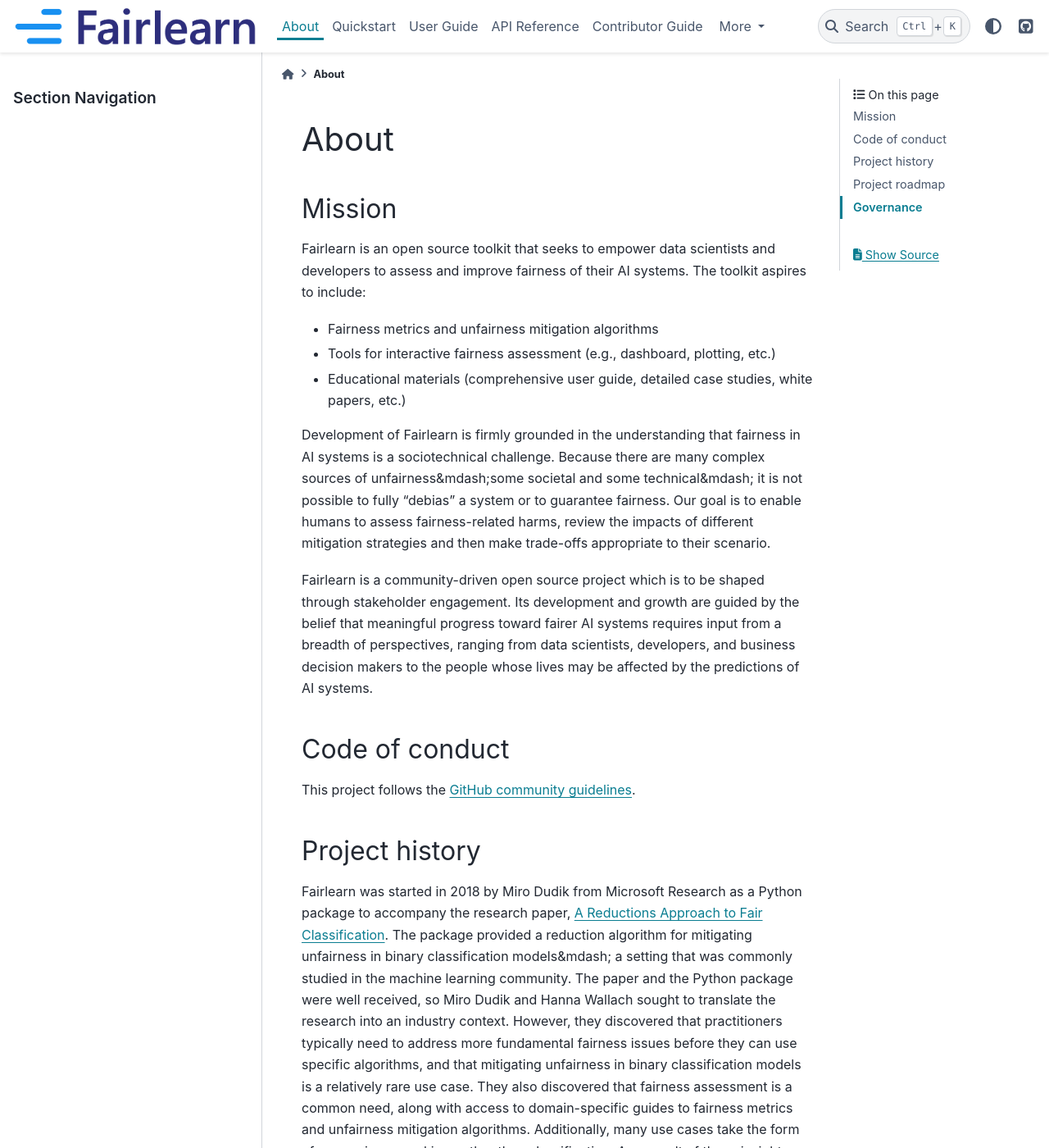
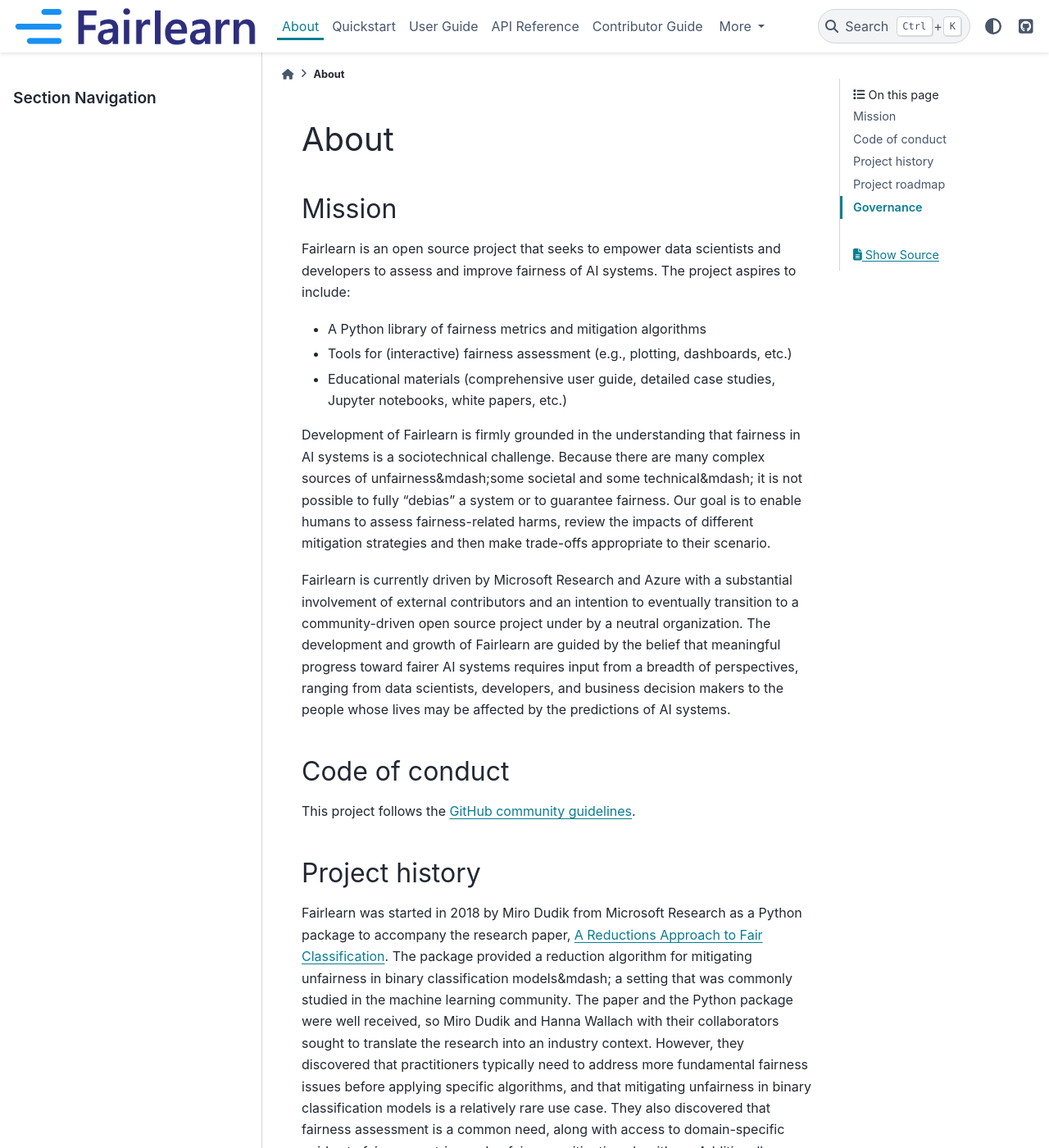
Before and after one commit to fairlearn/fairlearn, a Sphinx documentation site: the page built from docs/about/index.rst, in a window 1280 px wide and 1400 px high. Shown: the whole window at 82% size. Built offline with Sphinx 7.4.7 and the PyData theme 0.15.4, drawn with Linux system fonts in a browser that asks for light colours; pages that are not in the unit, such as notebooks, are missing from menus; some of the changed text lies outside the part shown.

Commit message:
Update through Project roadmap
Signed-off-by: MiroDudik <mdudik@gmail.com>

```diff
--- a/docs/about/index.rst
+++ b/docs/about/index.rst
@@ -8,14 +8,14 @@
 Mission
 -------
 
-Fairlearn is an open source toolkit that seeks to empower data scientists and
-developers to assess and improve fairness of their AI systems.
-The toolkit aspires to include:
+Fairlearn is an open source project that seeks to empower data scientists and
+developers to assess and improve fairness of AI systems.
+The project aspires to include:
 
-- Fairness metrics and unfairness mitigation algorithms
-- Tools for interactive fairness assessment (e.g., dashboard, plotting, etc.)
+- A Python library of fairness metrics and mitigation algorithms
+- Tools for (interactive) fairness assessment (e.g., plotting, dashboards, etc.)
 - Educational materials (comprehensive user guide, detailed case studies,
-  white papers, etc.)
+  Jupyter notebooks, white papers, etc.)
 
 Development of Fairlearn is firmly grounded in the understanding that fairness
 in AI systems is a sociotechnical challenge.
@@ -26,9 +26,10 @@
 impacts of different mitigation strategies and then make trade-offs
 appropriate to their scenario.
 
-Fairlearn is a community-driven open source project which is to be shaped
-through stakeholder engagement.
-Its development and growth are guided by the belief that meaningful progress
+Fairlearn is currently driven by Microsoft Research and Azure with a substantial
+involvement of external contributors and an intention to eventually transition to a
+community-driven open source project under by a neutral organization.
+The development and growth of Fairlearn are guided by the belief that meaningful progress
 toward fairer AI systems requires input from a breadth of perspectives,
 ranging from data scientists, developers, and business decision makers to the
 people whose lives may be affected by the predictions of AI systems.
@@ -53,9 +54,9 @@
 classification models&mdash; a setting that was commonly studied in the
 machine learning community.
 The paper and the Python package were well received, so Miro Dudik and Hanna
-Wallach sought to translate the research into an industry context.
+Wallach with their collaborators sought to translate the research into an industry context.
 However, they discovered that practitioners typically need to address more
-fundamental fairness issues before they can use specific algorithms, and that
+fundamental fairness issues before applying specific algorithms, and that
 mitigating unfairness in binary classification models is a relatively rare use
 case.
 They also discovered that fairness assessment is a common need, along with
@@ -80,8 +81,8 @@
 research and practice.
 AI is a rapidly evolving field, and fairness in AI is all the more so.
 We therefore encourage researchers, practitioners, and other stakeholders to
-contribute fairness metrics, unfairness mitigation algorithms, visualization
-capabilities, as well as educational materials to Fairlearn as we experiment,
+contribute fairness metrics and assessment tools, unfairness mitigation algorithms,
+case studies and other educational materials to Fairlearn as we experiment,
 learn, and evolve the project together.
 
 There are many areas for future enhancement and growth. For example, Fairlearn
```
